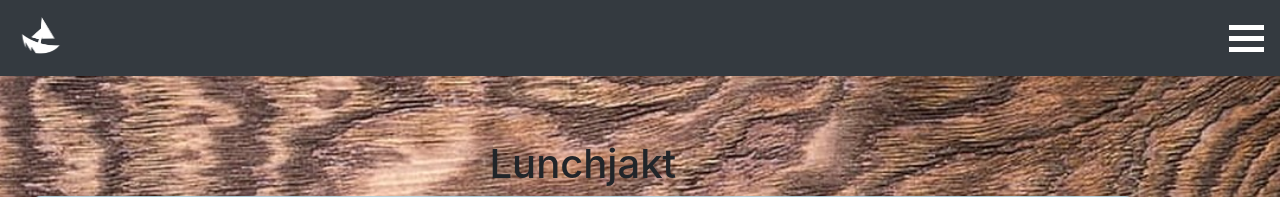
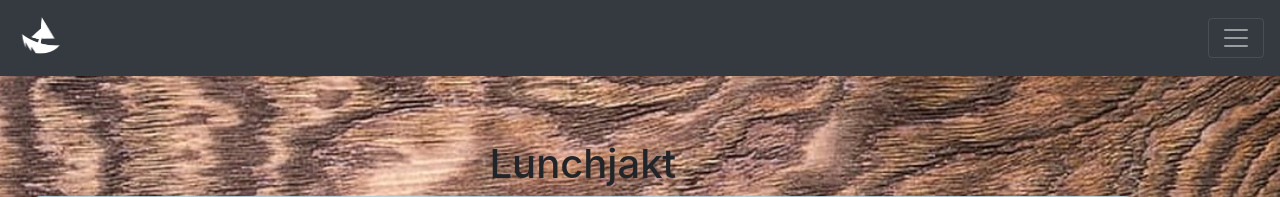
Before and after one commit to joseDaKing/lunchJakt, a Flask app: template templates/suggestion.html in a window 1280 px wide. Shown: the top 197 px of the page. Run offline with Flask 2, Linux system fonts and the light colour scheme; the template is opened without the code that fills it: most values are stand-ins (such as "Sample title", 1, 10 or a date in 2020); some libraries are stand-ins or nearby versions.

Commit message:
inital commit

```diff
--- a/main.py
+++ b/main.py
@@ -56,7 +56,7 @@
 @app.route("/suggestions", methods=['GET'])
 def suggestion_page():
     input = request.args.get('searched')
-    result = find(name = input)
+    result = find(search_text = input)
     print(result)
     return render_template('suggestion.html', resturants = result)
 
--- a/templates/suggestion.html
+++ b/templates/suggestion.html
@@ -1,16 +1,8 @@
-<!doctype html>
-<html lang="en">
-  <head>
-    <!-- Required meta tags -->
-    <meta charset="utf-8">
-    <meta name="viewport" content="width=device-width, initial-scale=1, shrink-to-fit=no">
+{% extends "base.html"  %}
 
-    <!-- Bootstrap CSS -->
-    <link rel="stylesheet" href="https://cdn.jsdelivr.net/npm/bootstrap@4.3.1/dist/css/bootstrap.min.css" integrity="sha384-ggOyR0iXCbMQv3Xipma34MD+dH/1fQ784/j6cY/iJTQUOhcWr7x9JvoRxT2MZw1T" crossorigin="anonymous">
+{% block content %}
 
-    <title>Hello, world!</title>
-  </head>
-  <style>
+<style>
 
 h1 {text-align: center;}
 
@@ -53,18 +45,6 @@
 	float: right;
 }
 
-.meny-icon{
-	width: 35px;
-  	height: 5px;
-  	background-color: white;
-  	margin: 6px 0;
-}
-
-.meny-icon-container{
-	margin-left: auto;
-	margin-right: 0;
-}
-
 .label {
   color:blue;
   text-decoration:underline;
@@ -101,18 +81,6 @@
   </style>
   <body>
 
-	  <nav class="navbar sticky-top navbar-dark bg-dark">
-		<a class="navbar-brand" href="{{ url_for('home_page') }}">
-		  <img src="/static/logotype_lunchjakt.png" width="50" height="50" alt="">
-		</a>
-		<span class="navbar-text">
-			<a href="/user">
-				<div class="meny-icon"></div>
-				<div class="meny-icon"></div>
-				<div class="meny-icon"></div>
-				</a>
-		  </span>
-	  </nav>
 
   <div class="container">
 
@@ -142,17 +110,7 @@
 		</div>
 	</div>
     {% endfor %}
-  </div>
+</div>
 
 
-
-
-
-
-    <!-- Optional JavaScript -->
-    <!-- jQuery first, then Popper.js, then Bootstrap JS -->
-    <script src="https://code.jquery.com/jquery-3.3.1.slim.min.js" integrity="sha384-q8i/X+965DzO0rT7abK41JStQIAqVgRVzpbzo5smXKp4YfRvH+8abtTE1Pi6jizo" crossorigin="anonymous"></script>
-    <script src="https://cdn.jsdelivr.net/npm/popper.js@1.14.7/dist/umd/popper.min.js" integrity="sha384-UO2eT0CpHqdSJQ6hJty5KVphtPhzWj9WO1clHTMGa3JDZwrnQq4sF86dIHNDz0W1" crossorigin="anonymous"></script>
-    <script src="https://cdn.jsdelivr.net/npm/bootstrap@4.3.1/dist/js/bootstrap.min.js" integrity="sha384-JjSmVgyd0p3pXB1rRibZUAYoIIy6OrQ6VrjIEaFf/nJGzIxFDsf4x0xIM+B07jRM" crossorigin="anonymous"></script>
-  </body>
-</html>
+{% endblock %}
```
